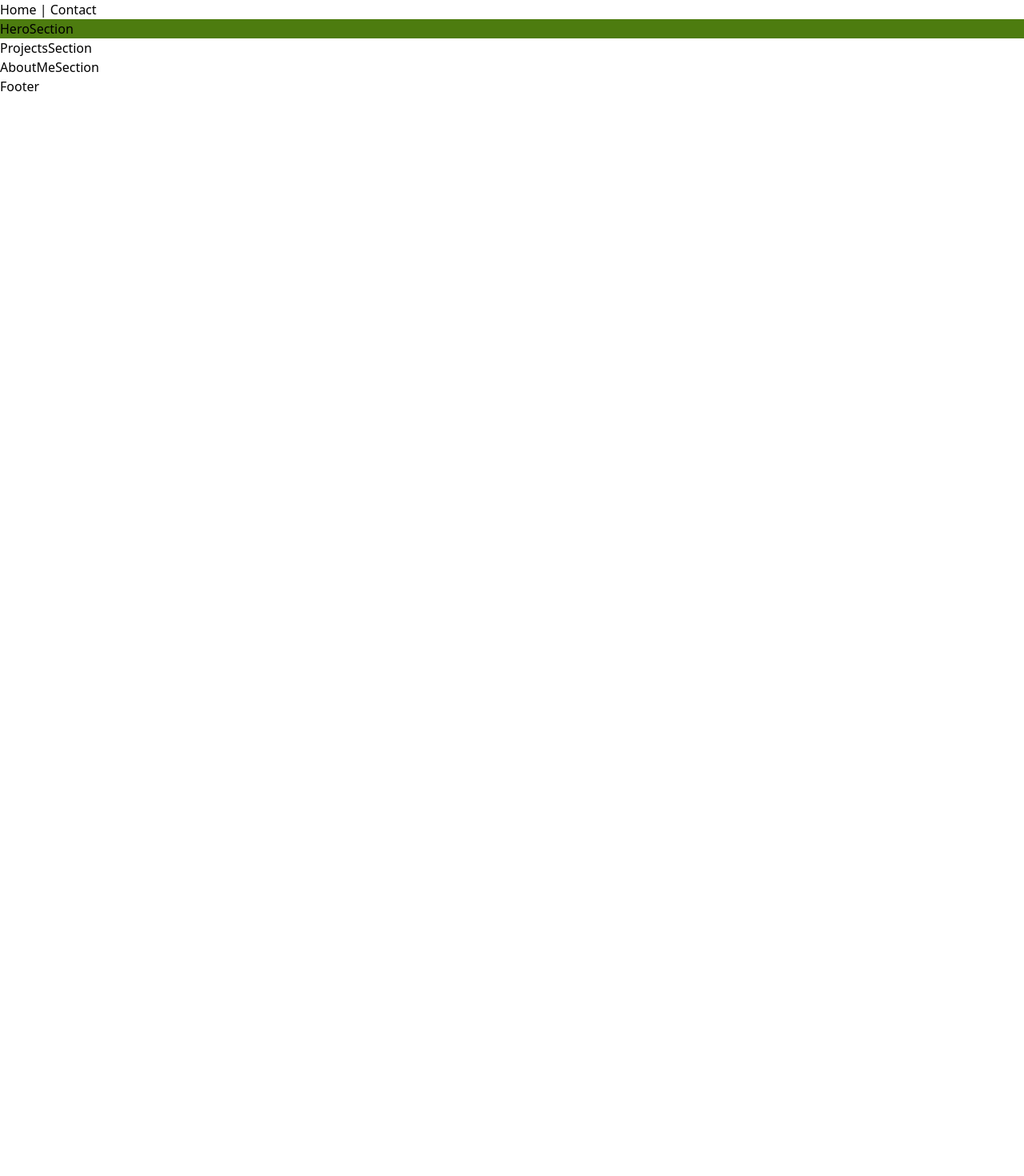
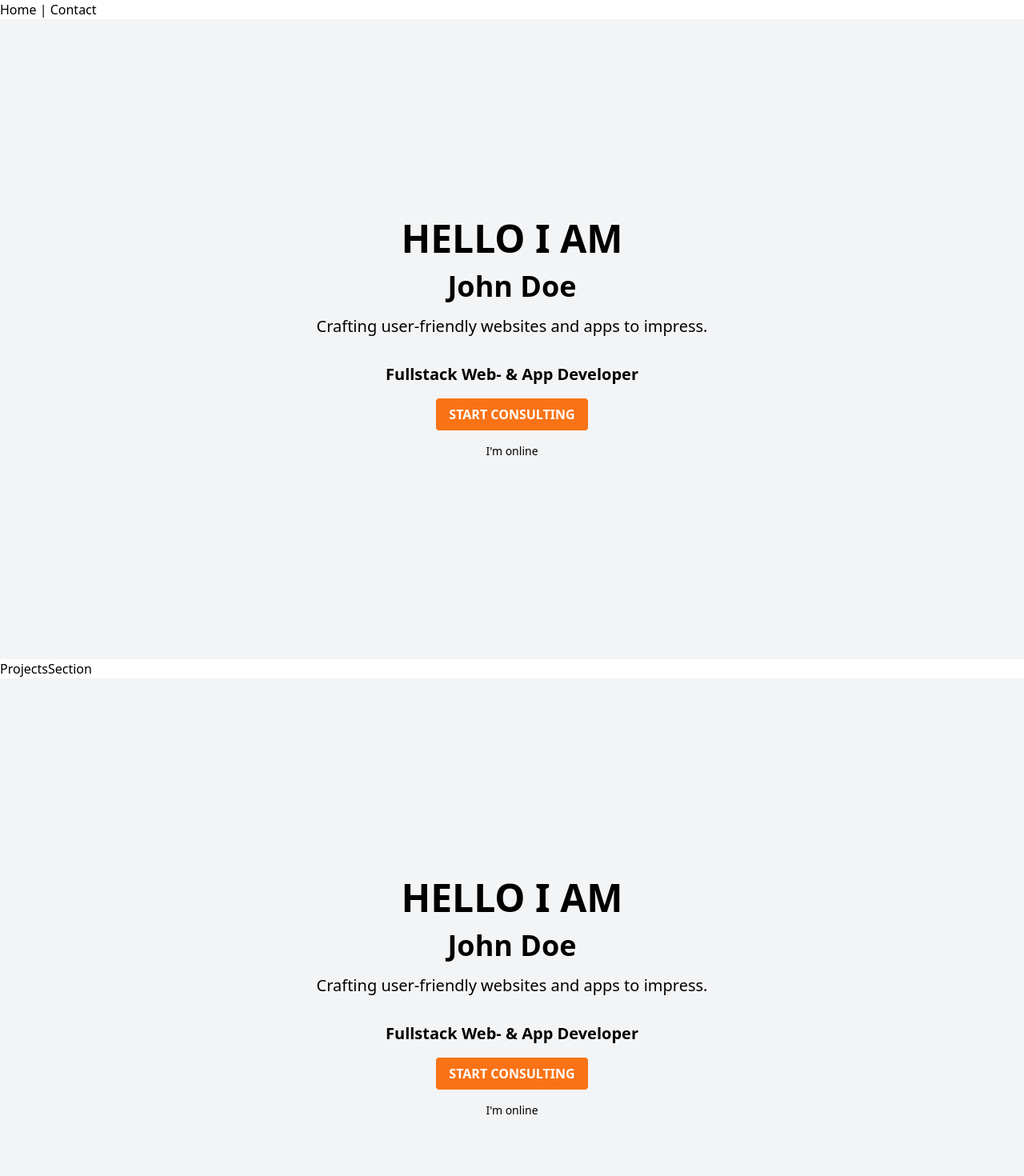
Before and after one commit to SGitHub2023/Contentful, a React (Vite) app: page / in a window 1280 px wide. Shown: the top 1470 px of the page at 80% size. Before the commit the page ends 800 px from the top, so only its background shows below. Built offline with nearby package versions, Linux system fonts and the light colour scheme.

Commit message:
just experimenting

```diff
--- a/src/components/AboutMeSection.jsx
+++ b/src/components/AboutMeSection.jsx
@@ -1,5 +1,27 @@
-function AboutMeSection() {
-  return <div>AboutMeSection</div>;
-}
+import React from "react";
+import { Link } from "react-router-dom";
+
+const AboutMeSection = () => {
+  return (
+    <section className="h-screen flex items-center justify-center bg-gray-100">
+      <div className="text-center">
+        <h1 className="text-5xl font-bold mb-4">HELLO I AM</h1>
+        <h2 className="text-4xl font-bold mb-4">John Doe</h2>
+        <p className="text-xl mb-8">
+          Crafting user-friendly websites and apps to impress.
+        </p>
+        <h3 className="text-xl font-bold mb-4">
+          Fullstack Web- & App Developer
+        </h3>
+        <Link to="/contact">
+          <button className="bg-orange-500 hover:bg-orange-700 text-white font-bold py-2 px-4 rounded">
+            START CONSULTING
+          </button>
+        </Link>
+        <p className="text-sm mt-4">I'm online</p>
+      </div>
+    </section>
+  );
+};
 
 export default AboutMeSection;
--- a/src/components/HeroSection.jsx
+++ b/src/components/HeroSection.jsx
@@ -1,5 +1,27 @@
-function HeroSection() {
-  return <section className='section'>HeroSection</section>;
-}
+import React from "react";
+import { Link } from "react-router-dom";
+
+const HeroSection = () => {
+  return (
+    <section className="h-screen flex items-center justify-center bg-gray-100">
+      <div className="text-center">
+        <h1 className="text-5xl font-bold mb-4">HELLO I AM</h1>
+        <h2 className="text-4xl font-bold mb-4">John Doe</h2>
+        <p className="text-xl mb-8">
+          Crafting user-friendly websites and apps to impress.
+        </p>
+        <h3 className="text-xl font-bold mb-4">
+          Fullstack Web- & App Developer
+        </h3>
+        <Link to="/contact">
+          <button className="bg-orange-500 hover:bg-orange-700 text-white font-bold py-2 px-4 rounded">
+            START CONSULTING
+          </button>
+        </Link>
+        <p className="text-sm mt-4">I'm online</p>
+      </div>
+    </section>
+  );
+};
 
 export default HeroSection;
```
